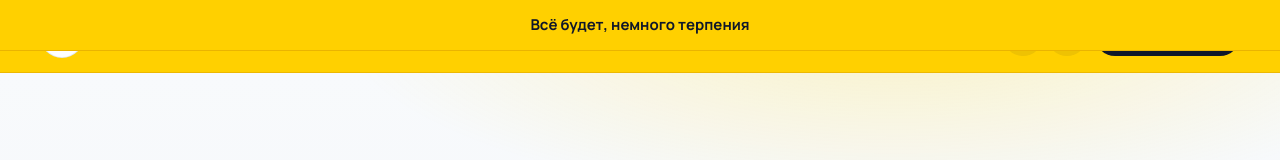
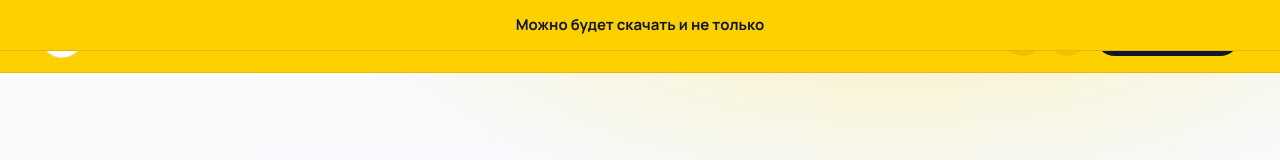
Before and after one commit to NearWithPeople/near-landing, a React (Vite) app: page / in a window 1280 px wide. Both pictures are taken after a click on the button "Скачать приложение". Shown: the top 160 px of the page. Built offline with nearby package versions, Linux system fonts and the light colour scheme.

Commit message:
feat: change some text in header modal

```diff
--- a/index.html
+++ b/index.html
@@ -3,6 +3,7 @@
   <head>
     <meta charset="UTF-8" />
     <link rel="icon" type="image/svg+xml" href="/favicon.svg" />
+    <link rel="apple-touch-icon" sizes="180x180" href="/favicon.svg">
     <meta
       name="viewport"
       content="width=device-width, initial-scale=1, viewport-fit=cover"
--- a/src/App.jsx
+++ b/src/App.jsx
@@ -4,7 +4,6 @@ import './App.css'
 const TG_URL = 'https://t.me/nearbelapp'
 const IG_URL = 'https://www.instagram.com/nearapp.by/'
 
-/** Forminit: POST только email — см. https://forminit.com/docs/submit-form-api/ */
 const FORMINIT_FORM_ID = 'ojgrfc489yu'
 const FORMINIT_SUBMIT_URL = `https://forminit.com/f/${FORMINIT_FORM_ID}`
 
@@ -74,7 +73,6 @@ function SocialFollowStrip({ label, className = '' }) {
   )
 }
 
-/** Логотип из near-frontend/screens/ assets/logo.svg */
 function BrandLogo({ className = '', size = 40 }) {
   return (
     <img
@@ -143,7 +141,7 @@ export default function App() {
     <div className="landing" id="top">
       {downloadToast && (
         <div className="toast-top" role="status" aria-live="polite">
-          Всё будет, немного терпения
+          Можно будет скачать и не только
         </div>
       )}
       <header className="nav">
```
